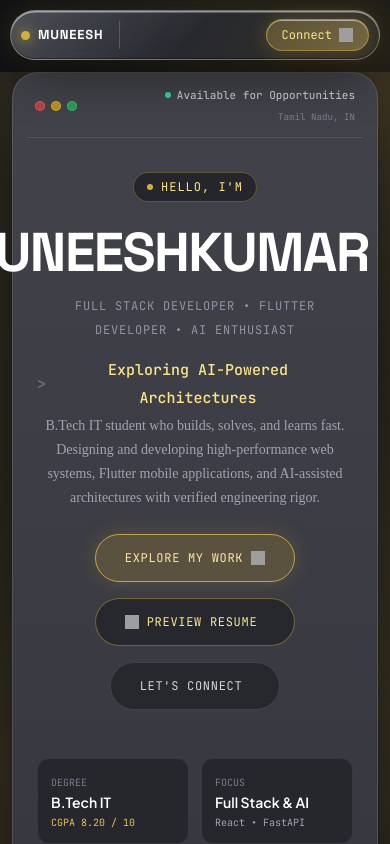
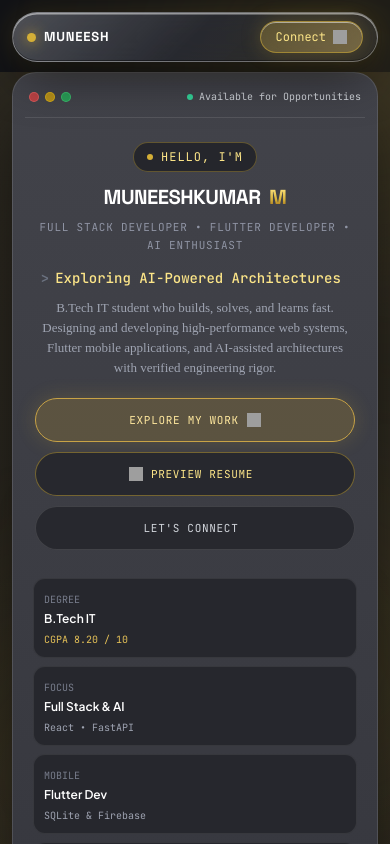
Before and after one commit to MUNEESHKUMARM/MUNEESHKUMAR_M_PORTFOLIO, a React (Vite) app: page / in a window 390 px wide. Shown: the top 844 px of the page. Built offline with nearby package versions, Linux system fonts and the light colour scheme; grey boxes are pictures that could not be loaded.

Commit message:
Fix mobile responsive hero name scaling

```diff
--- a/api/contact.js
+++ b/api/contact.js
@@ -159,15 +159,18 @@ export default async function handler(req, res) {
     }
 
     // 5. Google Sheets Integration (via Google Apps Script Web App)
-    const googleSheetWebAppUrl = getEnvVar('GOOGLE_SHEET_WEB_APP_URL');
-    const isPlaceholderSheetUrl = !googleSheetWebAppUrl || googleSheetWebAppUrl.includes('your_google_apps_script_id');
+    const googleSheetWebAppUrl =
+      getEnvVar('GOOGLE_SHEET_WEB_APP_URL') ||
+      getEnvVar('VITE_GOOGLE_SCRIPT_URL') ||
+      'https://script.google.com/macros/s/AKfycby8ic3baHIi45edSDtINoWZ2pw7bXxP5wUWa0zUlX6m9skuRGYBYED3jV0D3T8lsjzUbw/exec';
 
-    if (googleSheetWebAppUrl && !isPlaceholderSheetUrl) {
+    let sheetSuccess = false;
+    if (googleSheetWebAppUrl) {
       try {
         const sheetRes = await fetch(googleSheetWebAppUrl, {
           method: 'POST',
           redirect: 'follow',
-          headers: { 'Content-Type': 'application/json' },
+          headers: { 'Content-Type': 'text/plain;charset=utf-8' },
           body: JSON.stringify({
             name: trimmedName,
             email: trimmedEmail,
@@ -177,15 +180,14 @@ export default async function handler(req, res) {
 
         const sheetText = await sheetRes.text();
         if (sheetRes.ok && !sheetText.includes('Page not found') && !sheetText.includes('unable to open')) {
-          console.log('[CONTACT API] Successfully dispatched row to Google Sheet Web App.');
+          sheetSuccess = true;
+          console.log('[CONTACT API] Successfully dispatched row to Google Sheet Web App:', sheetText.substring(0, 150));
         } else {
           console.warn('[CONTACT API] Google Sheet Web App status:', sheetRes.status, sheetText.substring(0, 150));
         }
       } catch (err) {
         console.error('[CONTACT API] Google Sheet dispatch exception:', err);
       }
-    } else {
-      console.log('[CONTACT API] GOOGLE_SHEET_WEB_APP_URL not configured yet. Skipping Sheet forward.');
     }
 
     // 6. Secondary Channel: Optional Telegram Bot Instant Alert
@@ -218,8 +220,8 @@ export default async function handler(req, res) {
       }
     }
 
-    // 7. Strict Channel Priority Evaluation
-    if (emailSuccess) {
+    // 7. Channel Success Evaluation
+    if (emailSuccess || sheetSuccess) {
       return res.status(200).json({
         success: true,
         message: 'Your message has been sent successfully!',
--- a/src/styles.css
+++ b/src/styles.css
@@ -2092,3 +2092,280 @@ h1 span {
   backdrop-filter: blur(8px);
   box-shadow: 0 4px 12px rgba(0, 0, 0, 0.5);
 }
+
+/* ==================================================
+   MOBILE RESPONSIVE MEDIA QUERIES (DESKTOP UNTOUCHED)
+   ================================================== */
+html, body {
+  overflow-x: hidden;
+  max-width: 100vw;
+}
+
+@media (max-width: 768px) {
+  /* Prevent custom cursor ring blocking mobile touch taps */
+  body {
+    cursor: auto !important;
+  }
+  .cursor-ring {
+    display: none !important;
+  }
+
+  /* 1. Mobile Floating Navbar */
+  .floating-nav {
+    top: 12px;
+    padding: 0 12px;
+  }
+
+  .nav-core {
+    width: 100%;
+    max-width: calc(100vw - 24px);
+    justify-content: space-between;
+    padding: 8px 14px;
+    gap: 8px;
+  }
+
+  /* Hide center text nav links on mobile to prevent navbar overflow */
+  .nav-core nav {
+    display: none;
+  }
+
+  .nav-logo {
+    padding-right: 10px;
+    border-right: none;
+  }
+
+  .nav-actions {
+    gap: 8px;
+  }
+
+  .nav-resume {
+    display: none;
+  }
+
+  /* 2. Hero Workspace Container */
+  .workspace {
+    width: calc(100% - 24px);
+    margin: 72px auto 0;
+    padding: 16px 12px;
+    border-radius: 24px;
+    min-height: auto;
+  }
+
+  .monitor-topbar {
+    padding: 0 4px 12px;
+  }
+
+  .availability {
+    gap: 8px;
+    font-size: 10px;
+  }
+
+  .availability small {
+    display: none;
+  }
+
+  .home-content {
+    min-height: auto;
+    padding: 24px 8px 36px;
+  }
+
+  /* 3. Hero Main Name - MUNEESHKUMAR M - Scaled to fit 100% inside mobile viewport */
+  h1 {
+    font-size: clamp(16px, 5.2vw, 28px) !important;
+    letter-spacing: -0.5px !important;
+    margin: 16px auto 10px !important;
+    white-space: normal !important;
+    overflow-wrap: break-word !important;
+    word-break: normal !important;
+    max-width: 100% !important;
+    text-align: center !important;
+    display: block !important;
+  }
+
+  h1 span {
+    display: inline-block !important;
+    margin-left: 4px !important;
+  }
+
+  .role-line {
+    font-size: 11px;
+    letter-spacing: 0.8px;
+    line-height: 18px;
+    text-align: center;
+    word-break: break-word;
+  }
+
+  .typing-line {
+    margin-top: 14px;
+    height: auto;
+    font-size: 14px;
+    line-height: 20px;
+    text-align: center;
+  }
+
+  .hero-copy {
+    font-size: 13px;
+    line-height: 20px;
+    padding: 0 4px;
+  }
+
+  .hero-actions {
+    gap: 10px;
+    flex-direction: column;
+    width: 100%;
+    padding-top: 20px;
+  }
+
+  .gold-button,
+  .glass-button,
+  .send-button,
+  .preview-button {
+    width: 100%;
+    max-width: 320px;
+    padding: 13px 20px;
+    font-size: 11px;
+    box-sizing: border-box;
+  }
+
+  /* 4. Information Cards (DEGREE, FOCUS, MOBILE, LOCATION) */
+  .summary-badges {
+    grid-template-columns: repeat(2, minmax(0, 1fr));
+    gap: 8px;
+    width: 100%;
+    padding-top: 28px;
+  }
+
+  .summary-badge,
+  .metric-card {
+    padding: 10px;
+  }
+
+  .summary-badge strong {
+    font-size: 12px;
+  }
+
+  /* 5. Section Blocks & Headings */
+  .section-block {
+    width: calc(100% - 24px);
+    margin: 48px auto;
+  }
+
+  .section-heading-block h2 {
+    font-size: clamp(22px, 5.5vw, 32px);
+  }
+
+  .section-subtitle {
+    font-size: 12px;
+  }
+
+  /* 6. Experience Timeline & Workflows */
+  .experience-card {
+    padding: 20px 16px;
+    border-radius: 18px;
+  }
+
+  .internship-header {
+    flex-direction: column;
+    align-items: flex-start;
+    gap: 6px;
+  }
+
+  .internship-meta {
+    text-align: left;
+  }
+
+  .workflow-row {
+    grid-template-columns: repeat(2, 1fr);
+    gap: 8px;
+    padding: 18px 0;
+  }
+
+  .responsibility-grid {
+    grid-template-columns: 1fr !important;
+    gap: 12px;
+  }
+
+  /* 7. Projects Cards */
+  .project-card {
+    padding: 20px 16px;
+    border-radius: 18px;
+  }
+
+  .project-content {
+    grid-template-columns: 1fr;
+    gap: 20px;
+  }
+
+  .project-copy h3 {
+    font-size: 24px;
+    line-height: 30px;
+  }
+
+  .feature-grid {
+    grid-template-columns: 1fr;
+  }
+
+  .project-visual {
+    min-height: auto;
+    padding: 14px;
+  }
+
+  /* 8. Certifications Grid */
+  .cert-grid {
+    grid-template-columns: 1fr;
+    gap: 14px;
+  }
+
+  .cert-card {
+    padding: 20px 16px;
+  }
+
+  /* 9. Contact Grid */
+  .contact-grid {
+    grid-template-columns: 1fr;
+    gap: 20px;
+  }
+
+  .contact-form-card {
+    padding: 20px 16px;
+    border-radius: 18px;
+  }
+
+  .business-card-wrap {
+    width: 100%;
+  }
+
+  /* 10. Footer */
+  .site-footer {
+    grid-template-columns: 1fr;
+    gap: 14px;
+    text-align: center;
+    width: calc(100% - 24px);
+    margin: 36px auto 24px;
+    padding-top: 24px;
+  }
+
+  .footer-links {
+    justify-content: center;
+    flex-wrap: wrap;
+    gap: 8px;
+  }
+
+  /* 11. Modal responsive fit */
+  .resume-modal-content {
+    width: calc(100% - 20px);
+    height: calc(100vh - 40px);
+  }
+}
+
+/* Extra small mobile screens (max-width: 400px) */
+@media (max-width: 400px) {
+  h1 {
+    font-size: clamp(14px, 4.8vw, 24px);
+    letter-spacing: -0.5px;
+  }
+
+  .summary-badges {
+    grid-template-columns: 1fr;
+  }
+}
```
